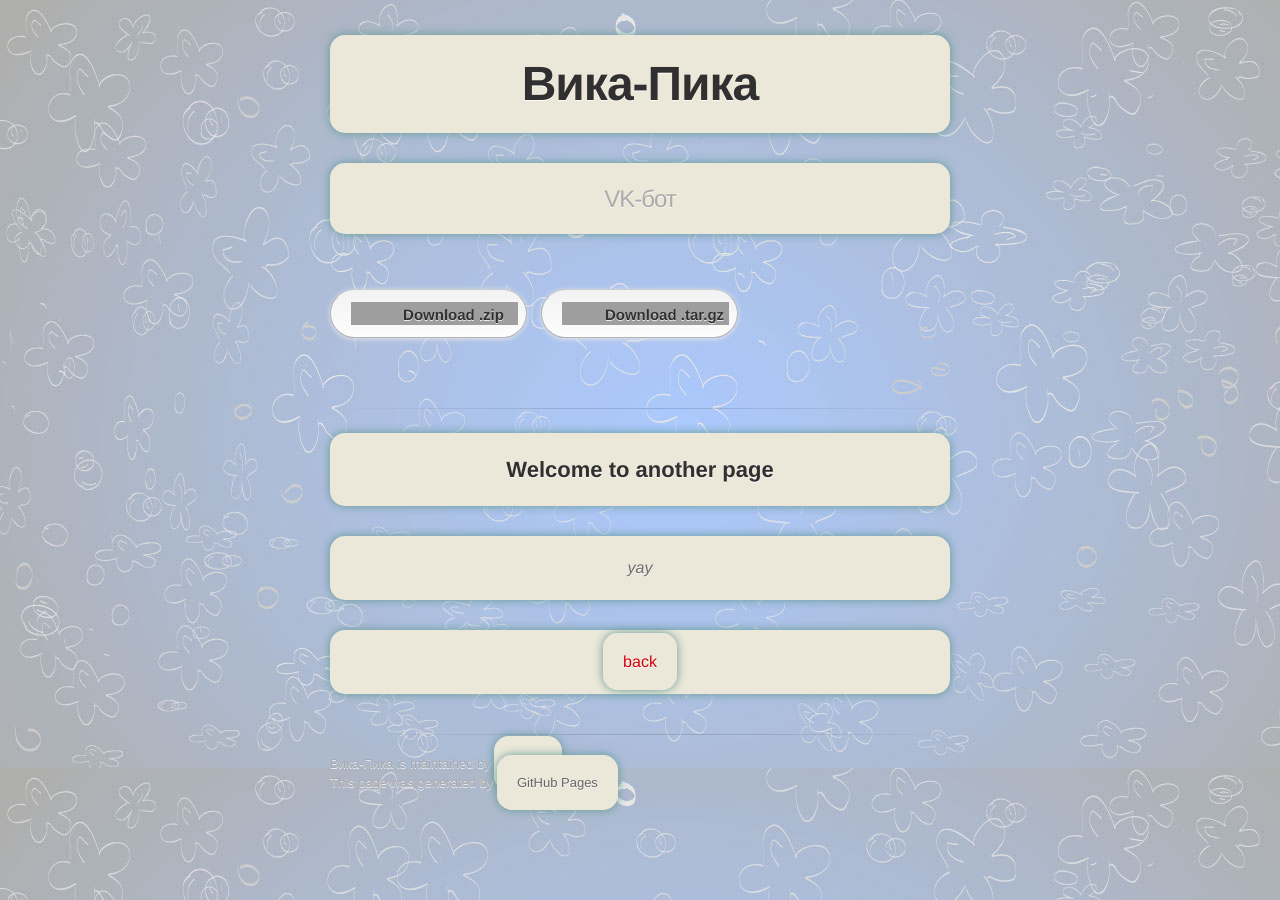
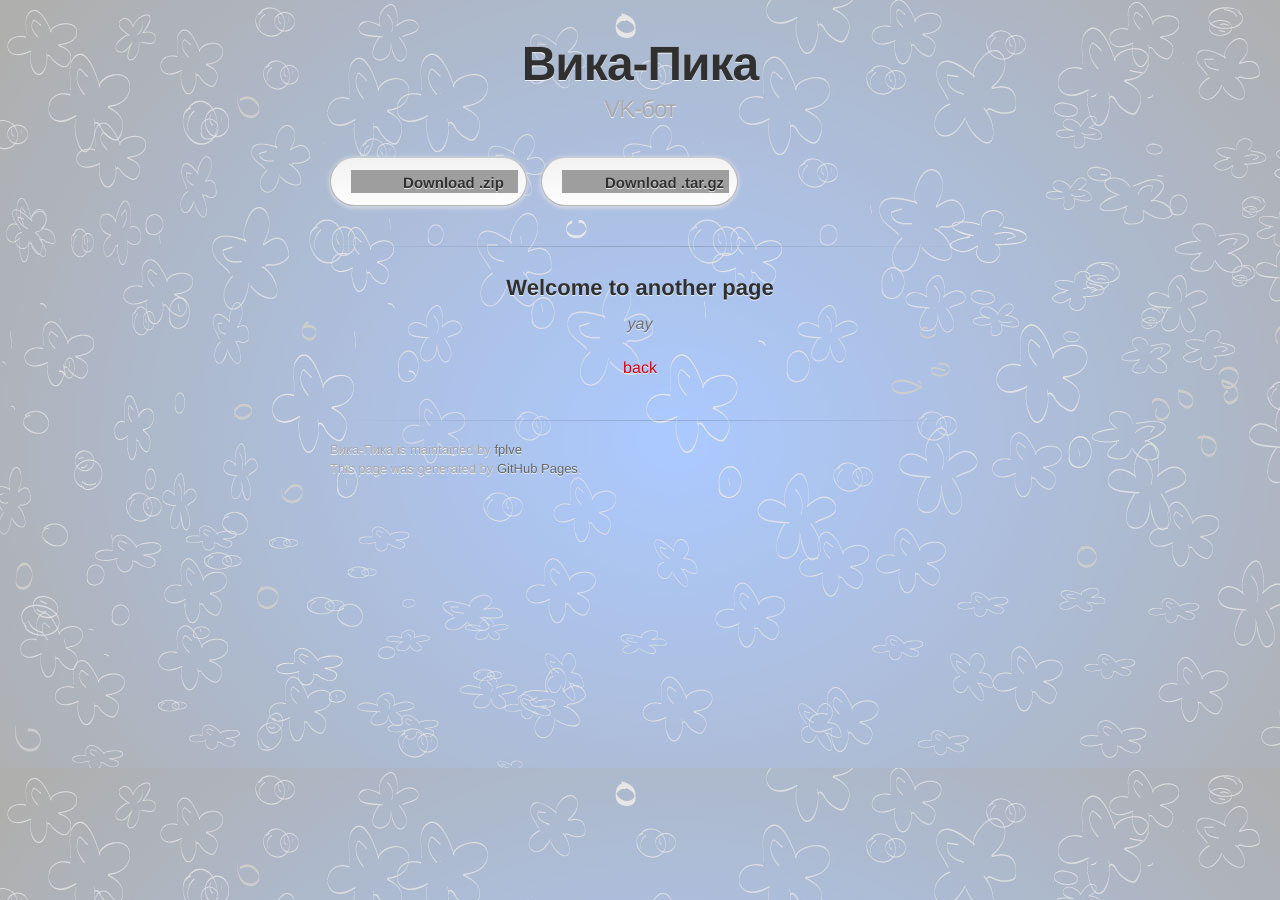
Before and after one commit to fplve/vika, a Jekyll site: the page built from another-page.md, in a window 1280 px wide. Built offline with Jekyll 4.4.1, drawn with Linux system fonts in a browser that asks for light colours; some web fonts are replaced; our own code applies the rules of GitHub Pages for plain Markdown files; grey boxes are pictures that could not be loaded.

Commit message:
исправил

```diff
--- a/_sass/jekyll-theme-tactile.scss
+++ b/_sass/jekyll-theme-tactile.scss
@@ -247,15 +247,6 @@ h1 {
   font-size: 32px;
   text-align:  center;
   color: #303030;
-  background: #ebe8d9;
-	margin: 0 0 30px 0;
-	padding: 20px;
-	border-radius: 15px;
-	-moz-border-radius: 15px;
-	-webkit-border-radius: 15px;
-	box-shadow: 0 0 10px #629996;
-	-moz-box-shadow: 0 0 10px #629996;
-	-webkit-box-shadow: 0 0 10px #629996;
 }
 
 h2 {
@@ -264,15 +255,6 @@ h2 {
   font-weight: bold;
   color: #303030;
   text-align:  center;
-  background: #ebe8d9;
-	margin: 0 0 30px 0;
-	padding: 20px;
-	border-radius: 15px;
-	-moz-border-radius: 15px;
-	-webkit-border-radius: 15px;
-	box-shadow: 0 0 10px #629996;
-	-moz-box-shadow: 0 0 10px #629996;
-	-webkit-box-shadow: 0 0 10px #629996;
 }
 
 h3 {
@@ -281,15 +263,6 @@ h3 {
   font-weight: bold;
   color: #300b09;
   text-align:  center;
-  background: #ebe8d9;
-	margin: 0 0 30px 0;
-	padding: 20px;
-	border-radius: 15px;
-	-moz-border-radius: 15px;
-	-webkit-border-radius: 15px;
-	box-shadow: 0 0 10px #629996;
-	-moz-box-shadow: 0 0 10px #629996;
-	-webkit-box-shadow: 0 0 10px #629996;
 }
 
 h4 {
@@ -297,88 +270,34 @@ h4 {
   font-weight: bold;
   color: #303030;
   text-align:  center;
-  background: #ebe8d9;
-	margin: 0 0 30px 0;
-	padding: 20px;
-	border-radius: 15px;
-	-moz-border-radius: 15px;
-	-webkit-border-radius: 15px;
-	box-shadow: 0 0 10px #629996;
-	-moz-box-shadow: 0 0 10px #629996;
-	-webkit-box-shadow: 0 0 10px #629996;
 }
 
 h5 {
   font-size: 1em;
   color: #303030;
   text-align:  center;
-  background: #ebe8d9;
-	margin: 0 0 30px 0;
-	padding: 20px;
-	border-radius: 15px;
-	-moz-border-radius: 15px;
-	-webkit-border-radius: 15px;
-	box-shadow: 0 0 10px #629996;
-	-moz-box-shadow: 0 0 10px #629996;
-	-webkit-box-shadow: 0 0 10px #629996;
 }
 
 h6 {
   font-size: .8em;
   color: #303030;
   text-align:  center;
-  background: #ebe8d9;
-	margin: 0 0 30px 0;
-	padding: 20px;
-	border-radius: 15px;
-	-moz-border-radius: 15px;
-	-webkit-border-radius: 15px;
-	box-shadow: 0 0 10px #629996;
-	-moz-box-shadow: 0 0 10px #629996;
-	-webkit-box-shadow: 0 0 10px #629996;
 }
 
 p {
   margin-bottom: 20px;
   font-weight: 300;
   text-align:  center;
-  background: #ebe8d9;
-	margin: 0 0 30px 0;
-	padding: 20px;
-	border-radius: 15px;
-	-moz-border-radius: 15px;
-	-webkit-border-radius: 15px;
-	box-shadow: 0 0 10px #629996;
-	-moz-box-shadow: 0 0 10px #629996;
-	-webkit-box-shadow: 0 0 10px #629996;
 }
 
 a {
   text-decoration: none;
   text-align:  center;
-  background: #ebe8d9;
-	margin: 0 0 30px 0;
-	padding: 20px;
-	border-radius: 15px;
-	-moz-border-radius: 15px;
-	-webkit-border-radius: 15px;
-	box-shadow: 0 0 10px #629996;
-	-moz-box-shadow: 0 0 10px #629996;
-	-webkit-box-shadow: 0 0 10px #629996;
 }
 
 p a {
   font-weight: 400;
   text-align:  center;
-  background: #ebe8d9;
-	margin: 0 0 30px 0;
-	padding: 20px;
-	border-radius: 15px;
-	-moz-border-radius: 15px;
-	-webkit-border-radius: 15px;
-	box-shadow: 0 0 10px #629996;
-	-moz-box-shadow: 0 0 10px #629996;
-	-webkit-box-shadow: 0 0 10px #629996;
 }
 
 blockquote {
@@ -386,15 +305,7 @@ blockquote {
   margin-bottom: 20px;
   font-size: 1.6em;
   border-left: 10px solid #e9e9e9;
-  background: #ebe8d9;
-	margin: 0 0 30px 0;
-	padding: 20px;
-	border-radius: 15px;
-	-moz-border-radius: 15px;
-	-webkit-border-radius: 15px;
-	box-shadow: 0 0 10px #629996;
-	-moz-box-shadow: 0 0 10px #629996;
-	-webkit-box-shadow: 0 0 10px #629996;
+
 }
 
 ul li {
```
Also changed, not shown: index.md (+9 -9 lines).
